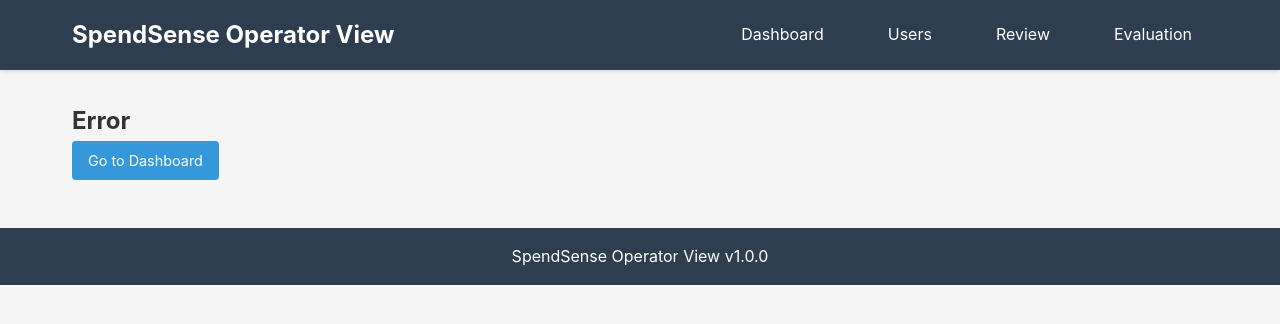
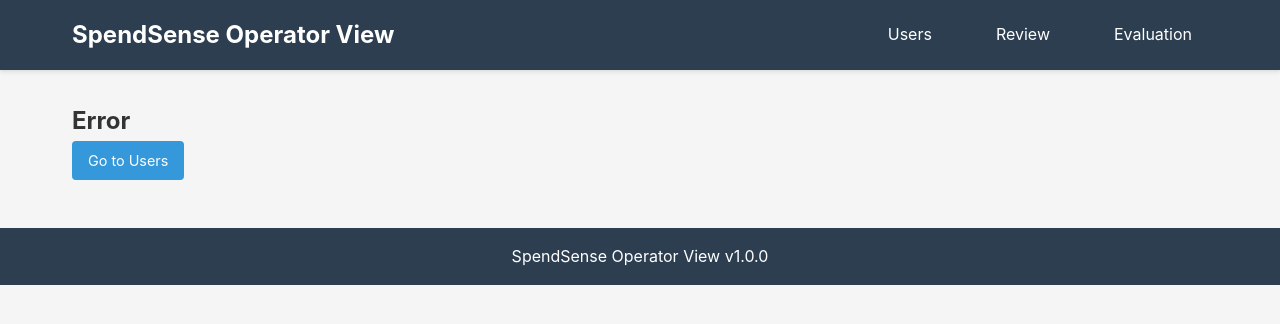
Before and after one commit to tornari2/SpendSense, a FastAPI app: template spendsense/ui/templates/error.html in a window 1280 px wide. Shown: the top 324 px of the page. Run offline with FastAPI, Linux system fonts and the light colour scheme; the template is opened without the code that fills it, so the values that code supplies are empty; some libraries are stand-ins or nearby versions.

Commit message:
Remove Dashboard page and navigation link
- Removed Dashboard link from navigation menu
- Changed root route (/) to redirect to Users page
- Deleted unused index.html template
- Updated error page to link to Users instead of Dashboard

```diff
--- a/spendsense/ui/routes.py
+++ b/spendsense/ui/routes.py
@@ -50,8 +50,8 @@ templates.env.filters["tojson"] = tojson_filter
 
 @router.get("/", response_class=HTMLResponse)
 def index(request: Request):
-    """Operator dashboard/home page."""
-    return templates.TemplateResponse("index.html", {"request": request})
+    """Redirect to Users page."""
+    return RedirectResponse(url="/users", status_code=303)
 
 
 @router.post("/approve/{recommendation_id}")
--- a/spendsense/ui/templates/base.html
+++ b/spendsense/ui/templates/base.html
@@ -12,7 +12,6 @@
         <div class="nav-container">
             <h1 class="nav-title">SpendSense Operator View</h1>
             <ul class="nav-menu">
-                <li><a href="/" {% if request.url.path == "/" %}class="active"{% endif %}>Dashboard</a></li>
                 <li><a href="/users" {% if request.url.path.startswith("/users") %}class="active"{% endif %}>Users</a></li>
                 <li><a href="/review" {% if request.url.path == "/review" %}class="active"{% endif %}>Review</a></li>
                 <li><a href="/evaluation" {% if request.url.path == "/evaluation" %}class="active"{% endif %}>Evaluation</a></li>
--- a/spendsense/ui/templates/error.html
+++ b/spendsense/ui/templates/error.html
@@ -6,6 +6,6 @@
 <div class="error-page">
     <h2>Error</h2>
     <p class="error-message">{{ error }}</p>
-    <a href="/" class="btn btn-primary">Go to Dashboard</a>
+    <a href="/users" class="btn btn-primary">Go to Users</a>
 </div>
 {% endblock %}
```
Also changed, not shown: spendsense/ui/templates/index.html (deleted, +0 -25 lines).
